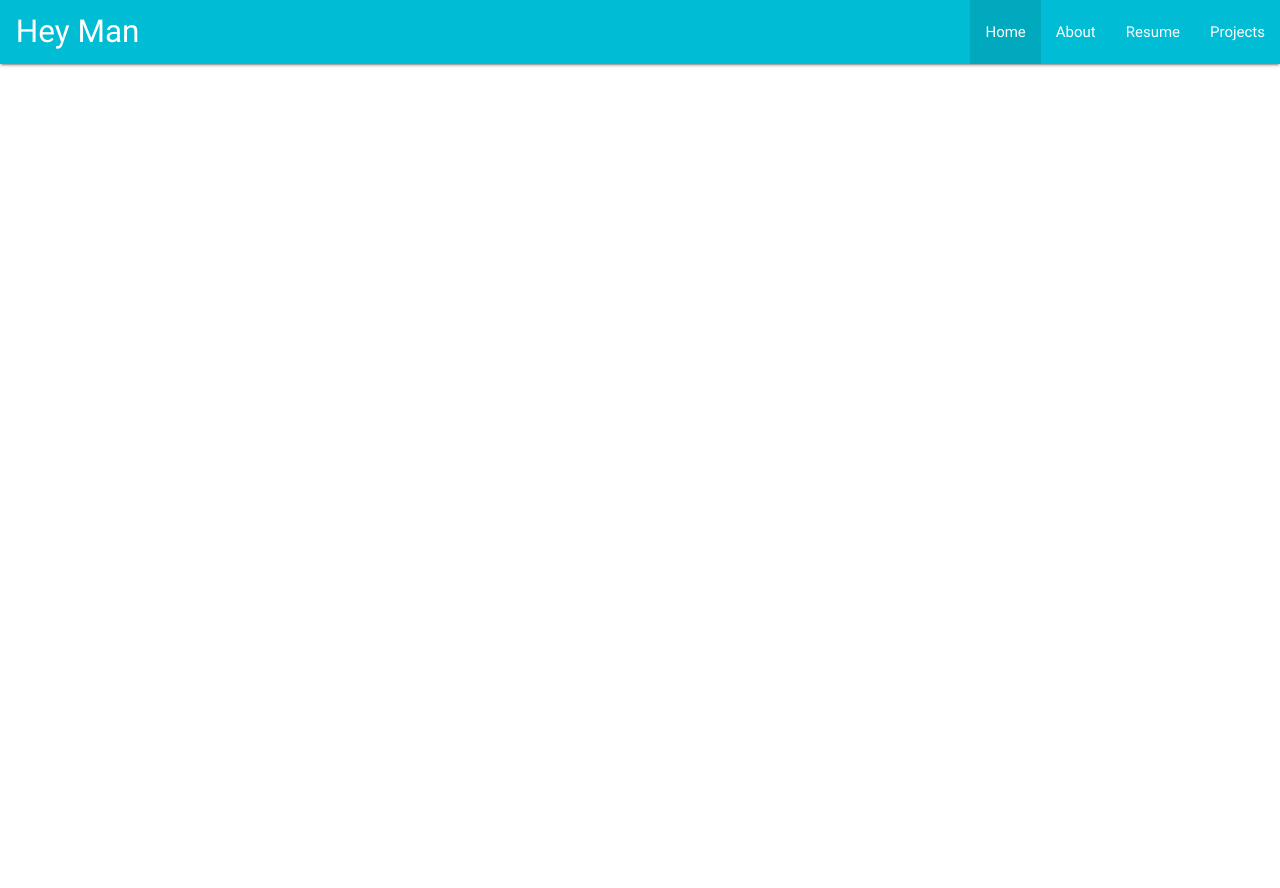
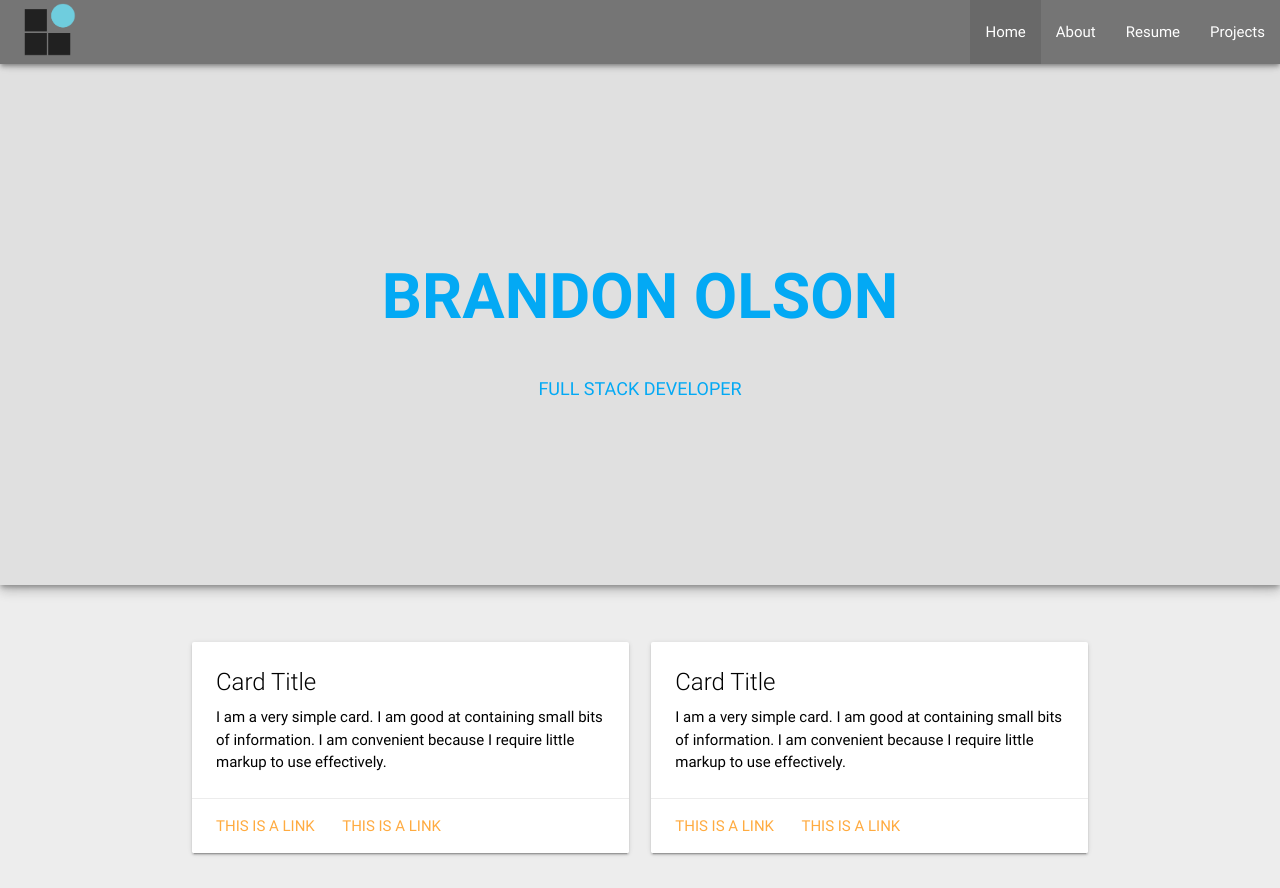
Before and after one commit to JackKell/JackKell.github.io, a plain HTML site: page index.html in a window 1280 px wide. Before the commit the page ends 800 px from the top, so only its background shows below. Drawn offline with nearby package versions, Linux system fonts and the light colour scheme.

Commit message:
Added some more formatting

```diff
--- a/css/styles.css
+++ b/css/styles.css
@@ -2,3 +2,35 @@
 	margin-left: .5em;
 	margin-right: .5em;
 }
+
+#navbar_logo {
+	max-height: 2em;
+}
+
+body, html
+{
+	background-color: #EDEDED !important;
+}
+
+.intro
+{
+	text-align: center;
+	padding-top: 13%;
+	padding-bottom: 13%;
+	margin-bottom: 50px;
+}
+
+.intro h1
+{
+	font-weight: 900;
+	text-transform: uppercase;
+}
+
+.intro h5
+{
+	text-transform: uppercase;
+	padding: 10px;
+	color: #333333;
+	display: inline-block;
+	font-size: 1.2rem;
+}
--- a/index.html
+++ b/index.html
@@ -3,7 +3,7 @@
 <!-- Set the text language -->
 <html lang="en">
 	<head>
-		<title>Jackkell's Place</title>
+		<title>Jackkell's Thing</title>
 		<!-- Define the character set for the browser-->
 		<meta charset="UTF-8"/>
 		<!-- Set the starting width and scale -->
@@ -22,9 +22,11 @@
 
 	<body>
 		<div class="navbar-fixed">
-			<nav class="cyan">
+			<nav class="grey darken-1 z-depth-2">
 				<div class="nav-wrapper">
-					<a href="#" class="brand-logo">Hey Man</a>
+					<a href="#" class="brand-logo">
+						<img src="images/Olson_Logo.png" id="navbar_logo">
+					</a>
 					<a href="#" data-activates="mobile-demo" class="button-collapse">
 						<i class="mdi-navigation-menu"></i>
 					</a>
@@ -45,7 +47,47 @@
 				</div>
 			</nav>
 		</div>
-	</body>
+
+        <div class="intro grey lighten-2 z-depth-3">
+            <h1 class="center light-blue-text lighten-3">Brandon Olson</h1>
+            <h5 class="center light-blue-text lighten-3">Full Stack Developer</h5>
+        </div>
+
+        <div class="container">
+            <div class="row">
+                <div class="col s6 m6 l6">
+                    <div class="card white">
+                        <div class="card-content black-text">
+                            <span class="card-title">Card Title</span>
+                            <p>I am a very simple card. I am good at containing small bits of information.
+                                I am convenient because I require little markup to use effectively.</p>
+                        </div>
+
+                        <div class="card-action">
+                            <a href="#">This is a link</a>
+                            <a href="#">This is a link</a>
+                        </div>
+                    </div>
+                </div>
+
+                <div class="col s6 m6 l6">
+                    <div class="card white">
+                        <div class="card-content black-text">
+                            <span class="card-title">Card Title</span>
+                            <p>I am a very simple card. I am good at containing small bits of information.
+                                I am convenient because I require little markup to use effectively.</p>
+                        </div>
+
+                        <div class="card-action">
+                            <a href="#">This is a link</a>
+                            <a href="#">This is a link</a>
+                        </div>
+                    </div>
+                </div>
+            </div>
+        </div>
+
+    </body>
 
 	<!--
 	Content
```
Also changed, not shown: images/Olson_Logo.png (added), images/bannerTest.jpg (added), images/tempImage.gif (added).
